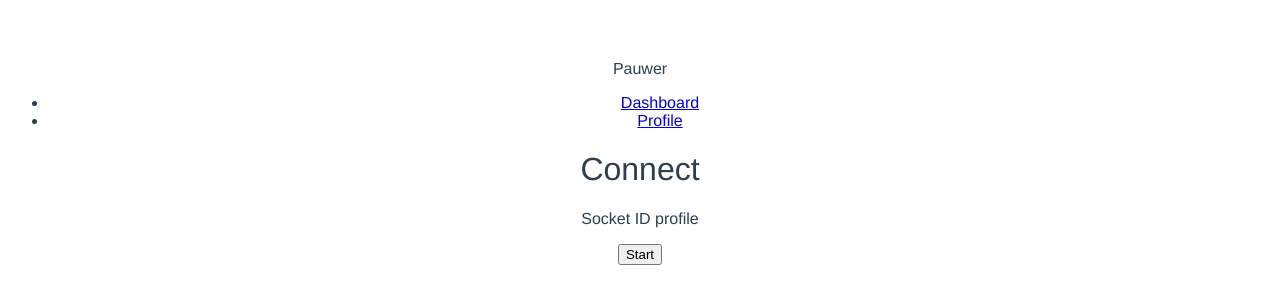
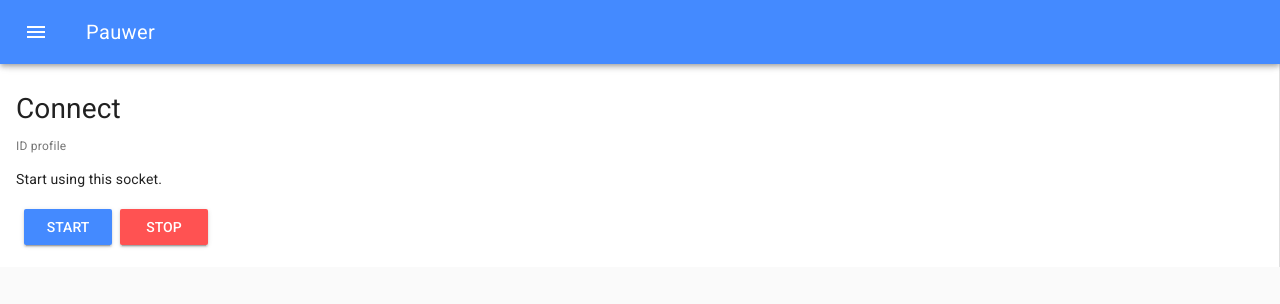
Before and after one commit to Blockchaingers/pauwer, a Vue app in the folder app/: page /socket/profile in a window 1280 px wide. Shown: the top 304 px of the page. Built offline with nearby package versions, Linux system fonts and the light colour scheme.

Commit message:
material design

```diff
--- a/app/index.html
+++ b/app/index.html
@@ -4,6 +4,7 @@
     <meta charset="utf-8">
     <meta name="viewport" content="width=device-width,initial-scale=1.0">
     <title>Pauwer</title>
+    <link rel="stylesheet" href="//fonts.googleapis.com/css?family=Roboto:400,500,700,400italic|Material+Icons">
   </head>
   <body>
     <div id="app"></div>
--- a/app/package.json
+++ b/app/package.json
@@ -13,6 +13,7 @@
   },
   "dependencies": {
     "vue": "^2.5.2",
+    "vue-material": "^1.0.0-beta-7",
     "vue-router": "^3.0.1"
   },
   "devDependencies": {
--- a/app/src/App.vue
+++ b/app/src/App.vue
@@ -1,17 +1,52 @@
 <template>
   <div id="app">
-    <header>
-      <span class="app-name">Pauwer</span>
-      <nav class="app-nav">
-        <ul>
-          <li><router-link to="/">Dashboard</router-link></li>
-          <li><router-link to="profile">Profile</router-link></li>
-        </ul>
-      </nav>
-    </header>
-    <router-view/>
+    <md-app>
+      <md-app-toolbar class="md-primary">
+        <md-button class="md-icon-button" @click="menuVisible = !menuVisible">
+          <md-icon>menu</md-icon>
+        </md-button>
+        <span class="md-title">Pauwer</span>
+      </md-app-toolbar>
+
+      <md-app-drawer :md-active.sync="menuVisible">
+          <md-toolbar class="md-transparent" md-elevation="0">Navigation</md-toolbar>
+
+          <md-list>
+            <md-list-item>
+              <md-icon>move_to_inbox</md-icon>
+              <span class="md-list-item-text">Inbox</span>
+            </md-list-item>
+
+            <md-list-item>
+              <md-icon>send</md-icon>
+              <span class="md-list-item-text">Sent Mail</span>
+            </md-list-item>
+
+            <md-list-item>
+              <md-icon>delete</md-icon>
+              <span class="md-list-item-text">Trash</span>
+            </md-list-item>
+
+            <md-list-item>
+              <md-icon>error</md-icon>
+              <span class="md-list-item-text">Spam</span>
+            </md-list-item>
+          </md-list>
+        </md-app-drawer>
+
+      <md-app-content>
+        <router-view/>
+      </md-app-content>
+    </md-app>
   </div>
 </template>
+
+<nav class="app-nav">
+  <ul>
+    <li><router-link to="/">Dashboard</router-link></li>
+    <li><router-link to="/profile">Profile</router-link></li>
+  </ul>
+</nav>
 
 <script>
 export default {
@@ -20,12 +55,4 @@
 </script>
 
 <style>
-#app {
-  font-family: 'Avenir', Helvetica, Arial, sans-serif;
-  -webkit-font-smoothing: antialiased;
-  -moz-osx-font-smoothing: grayscale;
-  text-align: center;
-  color: #2c3e50;
-  margin-top: 60px;
-}
 </style>
--- a/app/src/components/Socket.vue
+++ b/app/src/components/Socket.vue
@@ -1,9 +1,10 @@
 <template>
   <div class="hello">
     <h1>{{ msg }}</h1>
-    <p>Socket ID {{ sid }}</p>
-    <button v-on:click="start">Start</button>
-    <p v-html=""></p>
+    <p class="md-caption">ID {{ sid }}</p>
+    <p>Start using this socket.</p>
+    <md-button class="md-raised md-primary" v-on:click="start">Start</md-button>
+    <md-button class="md-raised md-accent">Stop</md-button>
   </div>
 </template>
 
--- a/app/src/main.js
+++ b/app/src/main.js
@@ -3,6 +3,12 @@
 import Vue from 'vue'
 import App from './App'
 import router from './router'
+
+import VueMaterial from 'vue-material'
+import 'vue-material/dist/vue-material.min.css'
+import 'vue-material/dist/theme/default.css'
+
+Vue.use(VueMaterial)
 
 Vue.config.productionTip = false
 
```
Also changed, not shown: 1 other file (tests, documents, lock files or other folders).
